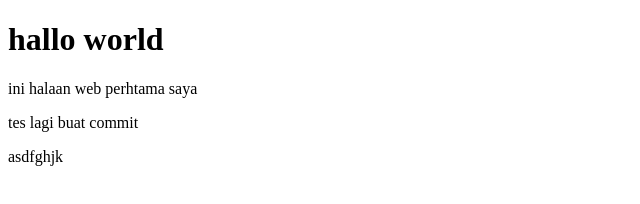
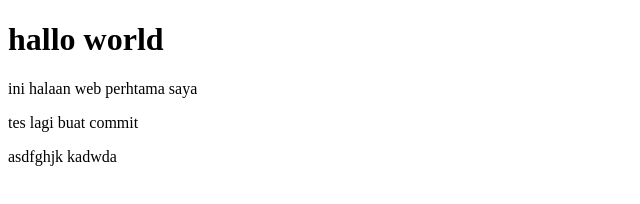
Before and after one commit to Legaseh/nyoba-lagi, a plain HTML site: page index.html in a window 1280 px wide. Shown: the full height of the page, 0-640 px from the left. Drawn offline with Linux system fonts and the light colour scheme.

Commit message:
:Baru nih

```diff
--- a/index.html
+++ b/index.html
@@ -8,5 +8,6 @@
 <p>ini halaan web perhtama saya</p>
 <p>tes lagi buat commit</p>
 asdfghjk
+kadwda
 </body>
 </html>
```
